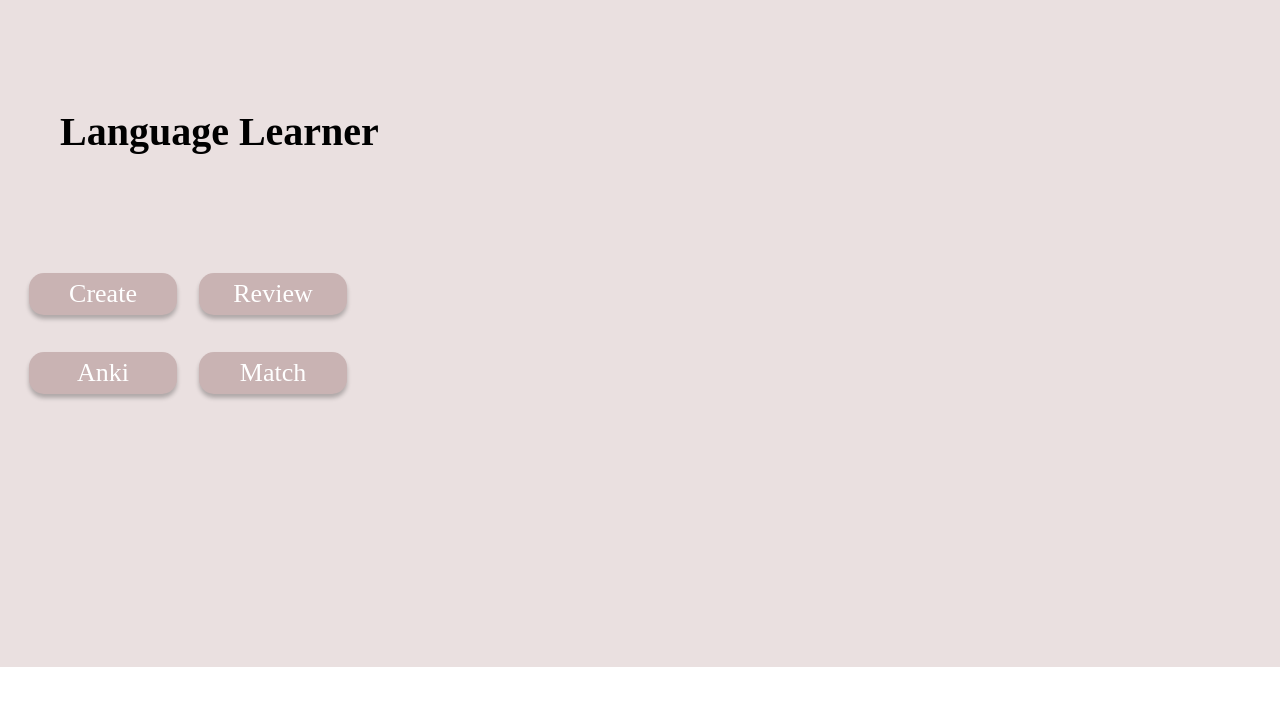
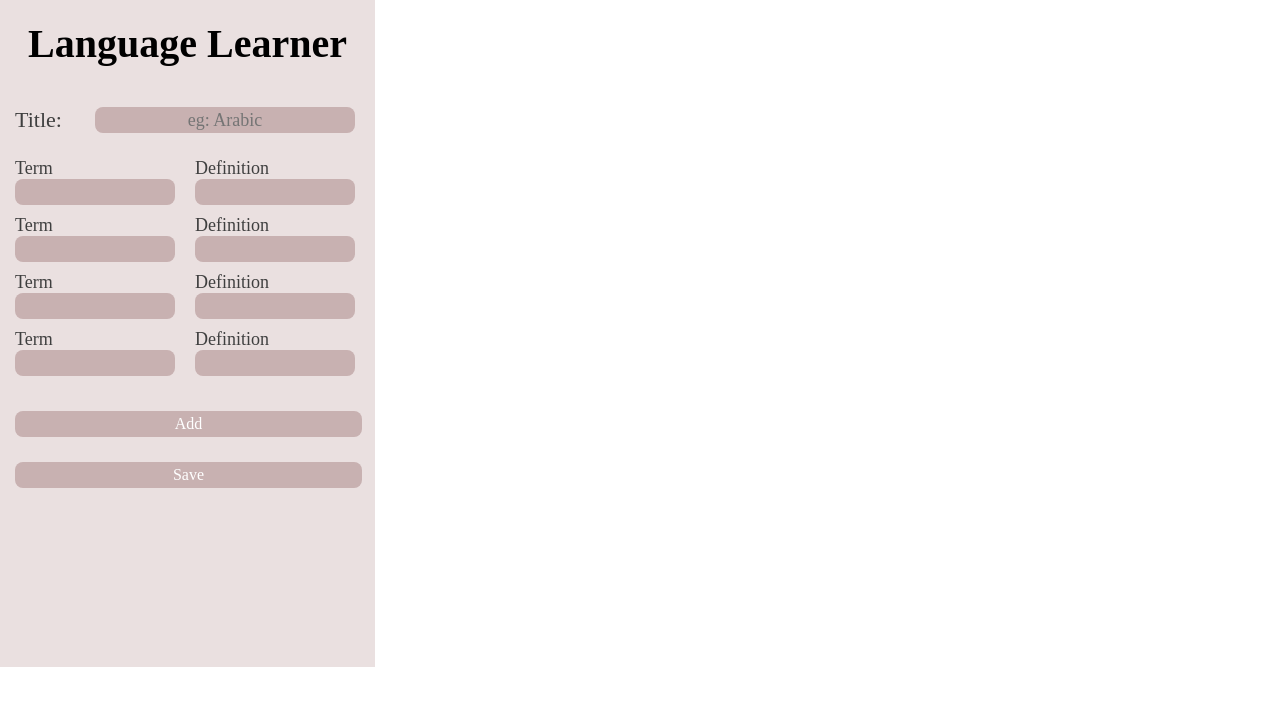
Before and after one commit to Dking2225/Study-Helper, a plain HTML site: page index.html in a window 1280 px wide. Drawn offline with Linux system fonts and the light colour scheme; a web font is replaced by a local one.

Commit message:
Finished UI for create page

```diff
--- a/index.html
+++ b/index.html
@@ -9,7 +9,7 @@
     <link rel="stylesheet" href="style.css" />
 </head>
 <body>
-    <section class="home-page">
+    <section class="home-page hide-element">
         <div class="home-container">
             <div class="home-header">
                 <h1 class="home-title">Language Learner</h1>
@@ -22,5 +22,63 @@
             </div>
         </div>
     </section>
+
+    <section class="create-page">
+        <div class="create-container">
+            <div class="create-title">
+                <p>Language Learner</p>
+            </div>
+            <div class="title-container">
+                <p class="title">Title:</p>
+                <input type="text" class="input-title" placeholder="eg: Arabic">
+            </div>
+            <div class="input-container">
+                <div class="term-container">
+                    <h3 class="term_style">Term</h3>
+                    <input type="text" class="term_input">
+                </div>
+                <div class="def-container">
+                    <h3 class="def_style">Definition</h3>
+                    <input type="text" class="def_input">
+                </div>
+            </div>
+            <div class="input-container">
+                <div class="term-container">
+                    <h3 class="term_style">Term</h3>
+                    <input type="text" class="term_input">
+                </div>
+                <div class="def-container">
+                    <h3 class="def_style">Definition</h3>
+                    <input type="text" class="def_input">
+                </div>
+            </div>
+            <div class="input-container">
+                <div class="term-container">
+                    <h3 class="term_style">Term</h3>
+                    <input type="text" class="term_input">
+                </div>
+                <div class="def-container">
+                    <h3 class="def_style">Definition</h3>
+                    <input type="text" class="def_input">
+                </div>
+            </div>
+            <div class="input-container">
+                <div class="term-container">
+                    <h3 class="term_style">Term</h3>
+                    <input type="text" class="term_input">
+                </div>
+                <div class="def-container">
+                    <h3 class="def_style">Definition</h3>
+                    <input type="text" class="def_input">
+                </div>
+            </div>
+            <div class="add-container">
+                <button class="add-btn">Add</button>
+            </div>
+            <div class="save-container">
+                <button class="save-btn">Save</button>
+            </div>
+        </div>
+    </section>
 </body>
 </html>
--- a/style.css
+++ b/style.css
@@ -32,12 +32,12 @@ Variables
   box-sizing: border-box;
 }
 
-.home-container{
-    Swidth: 375px;
+.home-container, .create-container{
+    width: 375px;
     height: 667px;
     background: var(--light_rose);
 }
-.home-title{
+.home-title,.create-title{
     font-family: var(--ff_secondary);
     font-weight: 700;
     font-size: 40px;
@@ -80,3 +80,98 @@ Variables
     left: 199px;
     top: 352px;
 }
+
+.hide-element{
+    display: none;
+}
+
+.title-container{
+    display: flex;
+    justify-content: space-between;
+    margin-bottom: 25px;
+}
+
+.create-title{
+    text-align: center;
+    padding-top: 20px;
+    padding-bottom: 40px;
+}
+
+.input-container{
+    display: flex;
+    justify-content: space-between;
+}
+.title{
+    font-family:var(--ff_primary);
+    font-size: 22px;
+    color: var(--light_black);
+    margin-left: 15px;
+}
+.input-title{
+    width: 260px;
+    height: 26px;
+    border-radius: 8px;
+    background-color: var(--dark_rose);
+    border-style: none;
+    margin-right: 20px;
+    font-family: var(--ff_primary);
+    font-size: 18px;
+    text-align: center;
+
+}
+
+.input-title:focus, .term_input:focus, .def_input:focus{
+    outline: none;
+    background-color: #c9b3b375;
+    border-style: solid;
+    border-color: var(--dark_rose);
+}
+
+.term_style, .def_style{
+    font-family: var(--ff_primary);
+    font-size: 18px;
+    font-weight: 300;
+    color: var(--light_black);
+    /* padding-bottom: 5px; */
+}
+.term_input, .def_input{
+    width: 160px;
+    height: 26px;
+    border-radius: 8px;
+    background-color: var(--dark_rose);
+    border-style: none;
+    font-family: var(--ff_primary);
+    font-size: 16px;
+    text-align: center;
+    margin-bottom: 10px;
+}
+.term-container{
+    margin-left: 15px;
+}
+.def-container{
+    margin-right: 20px;
+}
+
+.add-btn, .save-btn{
+    width: 347px;
+    height: 26px;
+    background-color:var(--dark_rose);
+    border-radius: 8px;
+    border-style: none;
+    font-family: var(--ff_primary);
+    font-size: 16px;
+    color: white;
+    margin-left: 15px;
+}
+.add-btn:hover, .save-btn:hover{
+    background-color: #c9b3b375;
+    transition-delay: 150ms;
+    border-style: solid;
+    border-color: var(--med_rose);
+    transform: scale(0.9);
+    transition-duration: 0.5s;
+}
+.add-container{
+    margin-bottom: 25px;
+    margin-top: 25px;
+}
```
